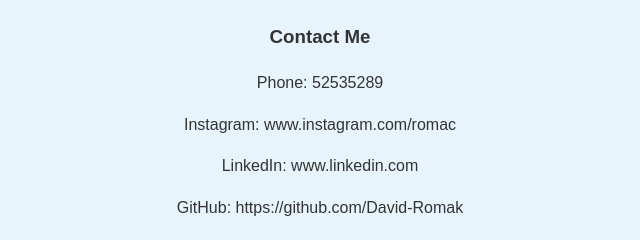
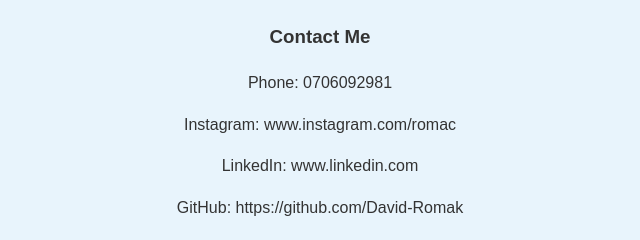
Before and after one commit to David-Romak/about-me-page, a plain HTML site: page index.html in a window 1280 px wide. Shown: the part 755-995 px from the top of the page, 320-960 px from the left. Drawn offline with Linux system fonts and the light colour scheme.

Commit message:
add slight touches

```diff
--- a/index.html
+++ b/index.html
@@ -53,7 +53,7 @@
 
       <div class="contact">
         <h3>Contact Me</h3>
-        <p>Phone: 52535289</p>
+        <p>Phone: 0706092981</p>
         <p>Instagram: www.instagram.com/romac</p>
         <p>LinkedIn: www.linkedin.com</p>
         <p>GitHub: https://github.com/David-Romak</p>
```
